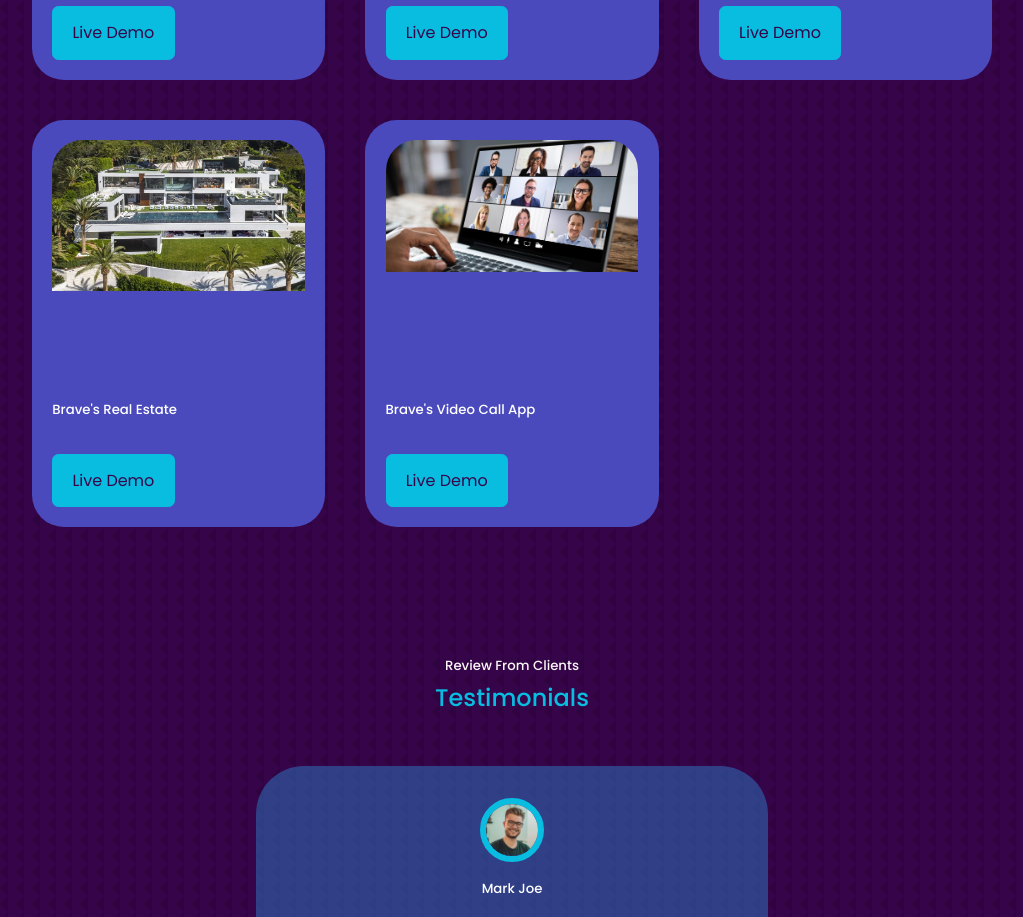
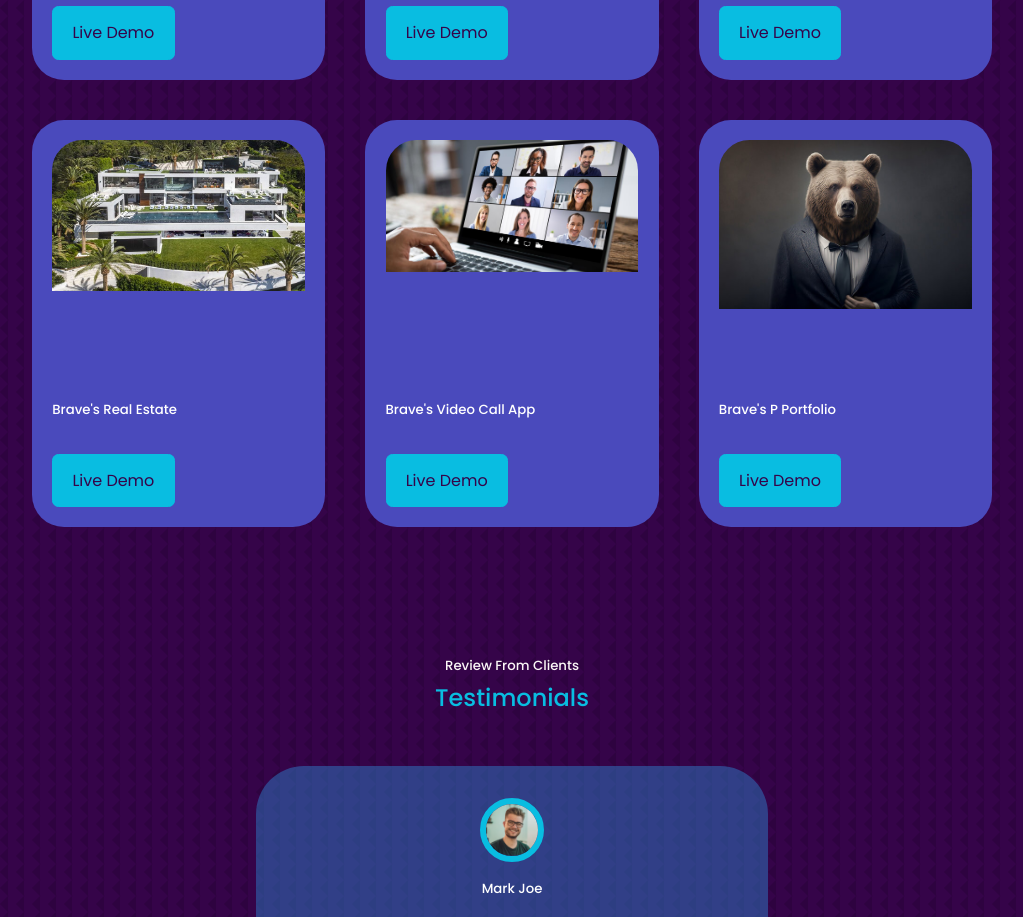
Before and after one commit to Bravemz/brave-portfolio2, a React (Create React App) app: page / in a window 1280 px wide. Shown: the part 4000-4917 px from the top of the page, without its empty margins (128-1151 px from the left). Built offline with nearby package versions, Linux system fonts and the light colour scheme.

Commit message:
updated changes

```diff
--- a/src/components/portfolio/Portfolio.jsx
+++ b/src/components/portfolio/Portfolio.jsx
@@ -8,6 +8,7 @@ import IMG5 from '../../assets/project-5.jpg'
 import IMG6 from '../../assets/project-6.jpg'
 import IMG7 from '../../assets/project-7.jpg'
 import IMG8 from '../../assets/project-8.jpg'
+import IMG9 from '../../assets/project-9.jpg'
 
 const Portfolio = () => {
   return (
@@ -72,6 +73,13 @@ const Portfolio = () => {
             <h5>Brave's Video Call App</h5>
             <a href="https://brave-video-call.vercel.app/" className='btn btn-primary' target='__blank'>Live Demo</a>
          </article>
+         <article className='portfolio__item'>
+           <div className="portfolio__item-image">
+            <img src={IMG9} alt="" />
+           </div>
+            <h5>Brave's P Portfolio</h5>
+            <a href="https://brave-video-call.vercel.app/" className='btn btn-primary' target='__blank'>Live Demo</a>
+         </article>
       </div>
     </section>
   )
```
Also changed, not shown: src/assets/project-9.jpg (added).
